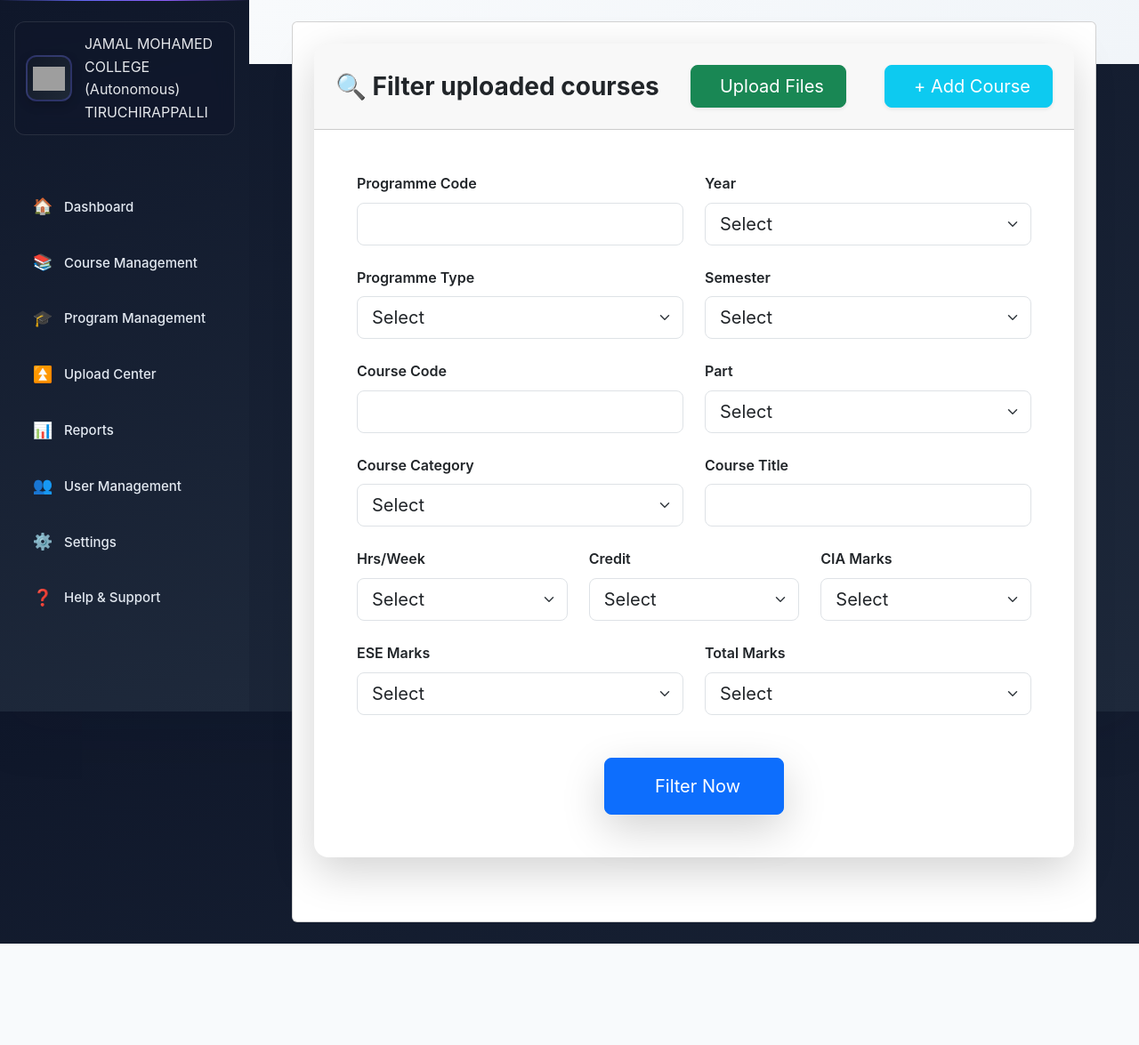
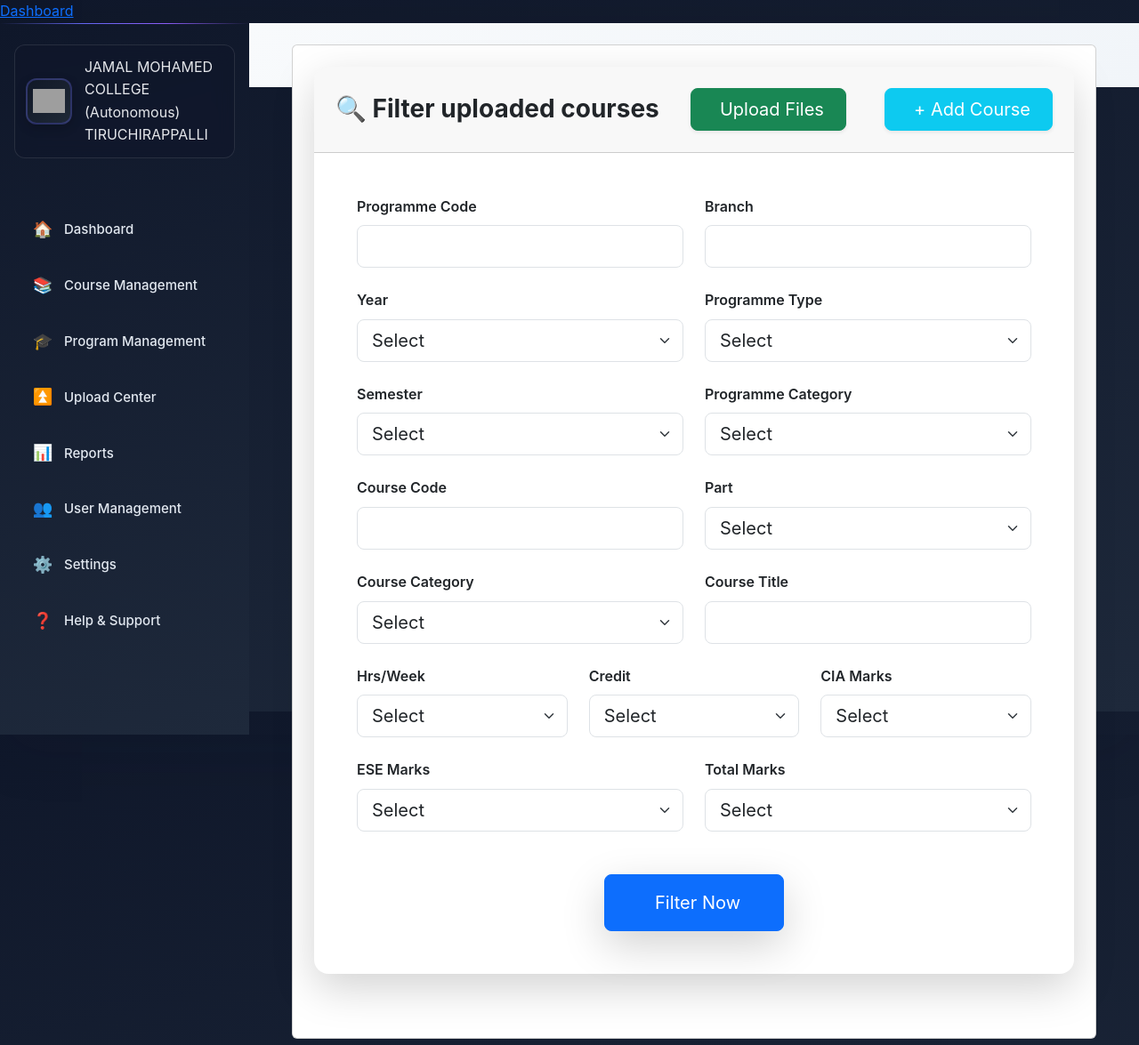
Before and after one commit to Sanatech2006/Syllabus-Management-System, a Django app: page /upload-center/ in a window 1280 px wide. Shown: the top 1175 px of the page at 89% size. Before the commit the page ends 1061 px from the top, so only its background shows below. Run offline with Django 4.2, Linux system fonts and the light colour scheme; data that the repository does not hold is empty; some libraries are stand-ins or nearby versions; grey boxes are pictures that could not be loaded.

Commit message:
tried to add dashboard

```diff
--- a/modules/upload_center/models.py
+++ b/modules/upload_center/models.py
@@ -3,14 +3,16 @@ from django.db import models
 
 class CourseStr(models.Model):
     prog_code = models.CharField(max_length=20, blank=True, null=True)
+    branch = models.CharField(max_length=20, blank=True, null=True)     # Branch/Department
     year = models.CharField(max_length=10, blank=True, null=True)
     prog_type = models.CharField(max_length=5, blank=True, null=True)  # UG/PG
+    prog_category=models.CharField(max_length=20, blank=True, null=True)  # Arts/Science.
     sem = models.CharField(max_length=10, blank=True, null=True)       # Semester
 
 
-    course_code = models.CharField(max_length=20, blank=True, null=True)
+    course_code = models.CharField(max_length=20, blank=True, null=True)  # Primary unique filter
+    course_category = models.CharField(max_length=20, blank=True, null=True)
     part = models.CharField(max_length=10, blank=True, null=True)      # Part I/II/etc.
-    course_category = models.CharField(max_length=20, blank=True, null=True)
     course_title = models.CharField(max_length=200, blank=True, null=True)
     hrs_per_week = models.DecimalField(max_digits=5, decimal_places=2, blank=True, null=True)
     credit = models.DecimalField(max_digits=4, decimal_places=2, blank=True, null=True)
--- a/modules/upload_center/views.py
+++ b/modules/upload_center/views.py
@@ -15,14 +15,16 @@ def upload_center(request):
     courses = CourseStr.objects.all().order_by('-created_at')
 
     prog_code = request.GET.get("prog_code")
+    branch = request.GET.get("branch")
     year = request.GET.get("year")
     prog_type = request.GET.get("prog_type")
+    prog_category = request.GET.get("prog_category")
     sem = request.GET.get("sem")
     course_code = request.GET.get("course_code")
     category = request.GET.get("course_category")
     title = request.GET.get("course_title")
 
-    filters_used = any([prog_code, year, prog_type, sem, course_code, category, title])
+    filters_used = any([prog_code, branch, year, prog_type, prog_category, sem, course_code, category, title])
 
     # --- COURSE CODE IS PRIMARY UNIQUE FILTER ---
     if course_code:
@@ -39,10 +41,14 @@ def upload_center(request):
     elif filters_used:
         if prog_code:
             courses = courses.filter(prog_code=prog_code)
+        if branch:
+            courses = courses.filter(branch=branch)
         if year:
             courses = courses.filter(year=year)
         if prog_type:
             courses = courses.filter(prog_type=prog_type)
+        if prog_category:
+            courses = courses.filter(prog_category=prog_category)
         if sem:
             courses = courses.filter(sem=sem)
         if category:
@@ -118,9 +124,9 @@ def add_course(request):
 
         # Save one Course record
         CourseStr.objects.create(
-            prog_code=prog_code,
             year=year,
             prog_type=prog_type,
+            prog_code=prog_code,
             sem=sem,
             course_code=course_code,
             part=part,
@@ -171,3 +177,28 @@ def finalize_courses(request):
             messages.info(request, "All courses are already finalized.")
 
     return redirect("course_management")
+def dashboard(request):
+
+    total_courses = CourseStr.objects.count()
+    ug_count = CourseStr.objects.filter(prog_type__iexact='UG').count()
+    pg_count = CourseStr.objects.filter(prog_type__iexact='PG').count()
+
+    branch_data = (
+        CourseStr.objects
+        .values('branch')
+        .annotate(count=Count('id'))
+        .order_by('branch')
+    )
+
+    branch_labels = [item['branch'] for item in branch_data if item['branch']]
+    branch_counts = [item['count'] for item in branch_data if item['branch']]
+
+    context = {
+        'total_courses': total_courses,
+        'ug_count': ug_count,
+        'pg_count': pg_count,
+        'branch_labels': branch_labels,
+        'branch_counts': branch_counts,
+    }
+
+    return render(request, 'dashboard.html', context)
--- a/templates/base_layout.html
+++ b/templates/base_layout.html
@@ -9,6 +9,8 @@
   <!-- Custom CSS ONLY -->
   <link rel="stylesheet" href="{% static 'assets/css/menus.css' %}">
   <link rel="stylesheet" href="{% static 'assets/css/cou_manage.css' %}">
+  <a href="{% url 'dashboard' %}">Dashboard</a>
+
 
   {% block extra_css %}{% endblock %}
 </head>
--- a/templates/upload_center.html
+++ b/templates/upload_center.html
@@ -37,6 +37,11 @@
                 <label for="prog_code" class="form-label fw-semibold fs-6 mb-2">Programme Code</label>
                 <input type="text" class="form-control form-control-lg" id="prog_code" name="prog_code">
               </div>
+              <!-- Branch -->
+              <div class="col-md-6">
+                <label for="branch" class="form-label fw-semibold fs-6 mb-2">Branch</label>
+                <input type="text" class="form-control form-control-lg" id="branch" name="branch">
+              </div>
 
               <!-- Year -->
               <div class="col-md-6">
@@ -66,6 +71,16 @@
                   <option value="">Select</option>
                   <option>I</option><option>II</option><option>III</option>
                   <option>IV</option><option>V</option><option>VI</option>
+                </select>
+              </div>
+
+              <!-- Programme Category -->
+              <div class="col-md-6">
+                <label for="prog_category" class="form-label fw-semibold fs-6 mb-2">Programme Category</label>
+                <select class="form-select form-select-lg" id="prog_category" name="prog_category">
+                  <option value="">Select</option>
+                  <option>Arts</option>
+                  <option>Science</option>
                 </select>
               </div>
 
@@ -198,25 +213,14 @@
                   <td class="text-wrap" style="max-width: 250px;">{{ course.course_title }}</td>
                   <td>
                     <div class="d-flex gap-2 justify-content-center">
-
               {% if course.is_finalized %}
                 <button class="btn btn-secondary btn-sm px-3" disabled>
                   ✔ Uploaded
                 </button>
-
               {% elif course.is_saved %}
                 <button class="btn btn-secondary btn-sm px-3" disabled>
                   ✔ Saved
                 </button>
-
-    <form method="post" action="{% url 'delete_course' course.id %}">
-      {% csrf_token %}
-      <button class="btn btn-outline-danger btn-sm px-3">
-        Delete
-      </button>
-    </form>
-
-
               {% else %}
                 <!-- Upload -->
                 <form method="post" enctype="multipart/form-data"
@@ -231,24 +235,20 @@
                     Upload
                   </label>
                 </form>
-
-    <!-- Delete -->
+              {% endif %}
+                  <!-- Delete button always visible -->
                   <form method="post" action="{% url 'delete_course' course.id %}">
                     {% csrf_token %}
                     <button class="btn btn-outline-danger btn-sm px-3">
                       Delete
                     </button>
                   </form>
-  {% endif %}
-
                 </div>
-
                   </td>
                 </tr>
                 {% endfor %}
               </tbody>
             </table>
-          </div>
 
           <!-- Final Save Button -->
           <div class="card-footer bg-light border-0 py-4">
```
Also changed, not shown: modules/course_manage/views.py (+7 -3 lines), templates/add_course.html (+9 -0 lines), templates/cou_manage.html (+18 -15 lines), modules/upload_center/migrations/0001_initial.py, modules/upload_center/migrations/0002_coursecontent.py (deleted), modules/upload_center/migrations/0002_remove_coursestr_pass_marks.py (added), modules/upload_center/migrations/0003_coursecontent_pdf.py (deleted), modules/upload_center/migrations/0004_coursestr_is_finalized_coursestr_is_saved.py (deleted), modules/upload_center/migrations/0005_alter_coursecontent_pdf.py (deleted), modules/upload_center/migrations/0006_alter_coursecontent_pdf.py (deleted), modules/upload_center/migrations/0007_alter_coursecontent_pdf.py (deleted), 5 other files. Lines whose indentation alone changed are shown as unchanged.
